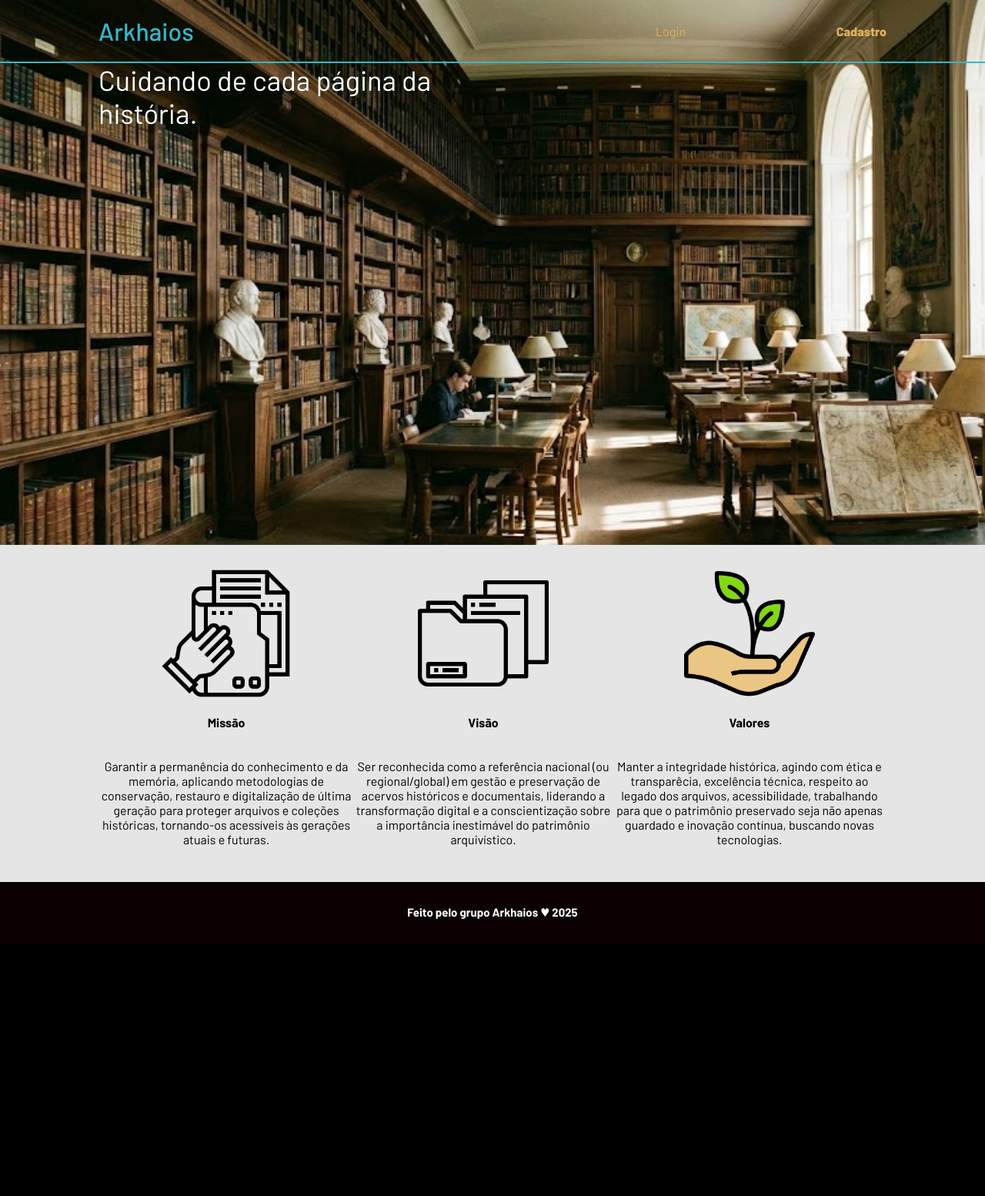
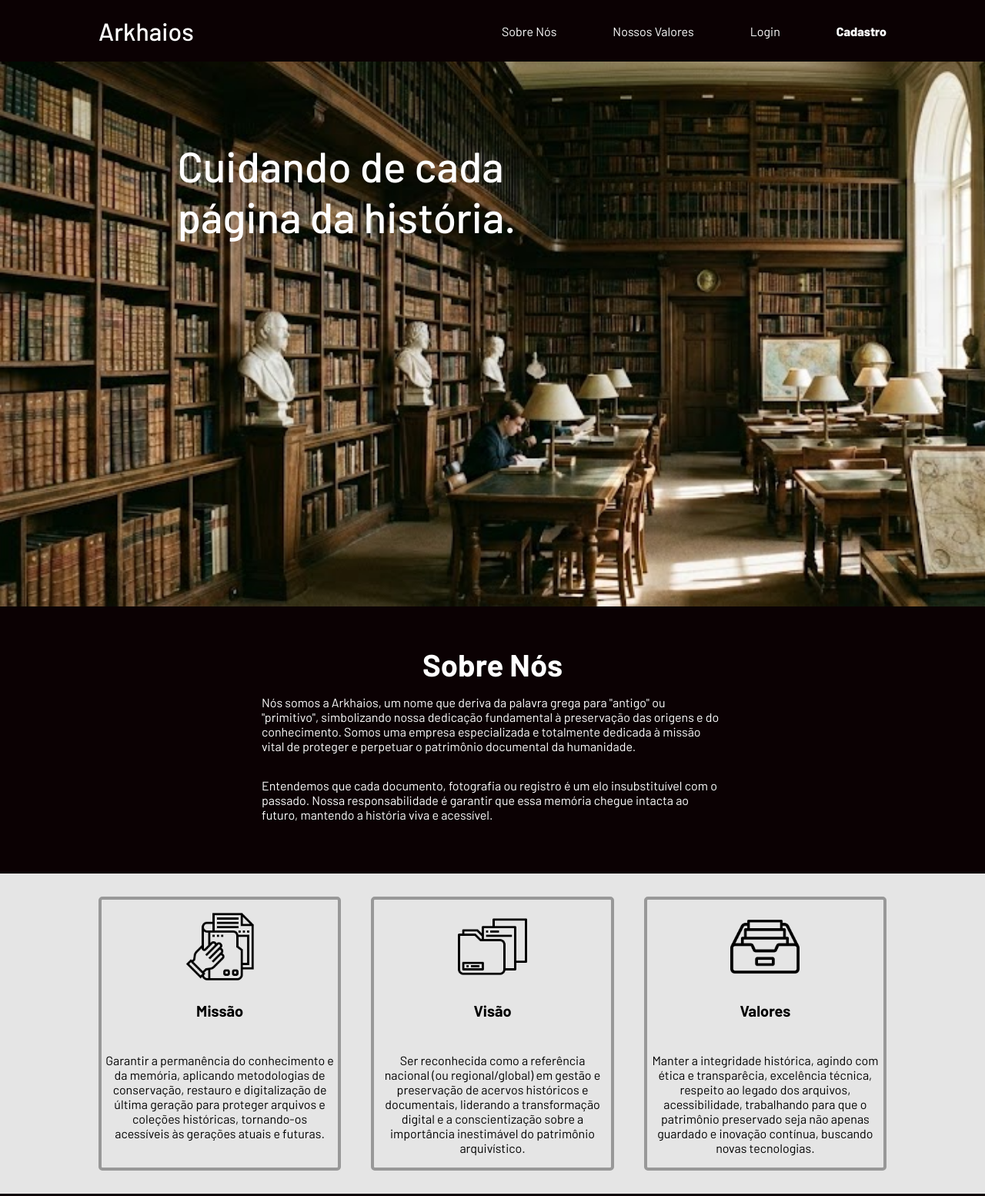
Before and after one commit to DiegoIacabo/1cco-pi-bibliotecaArquivos, a website: page public/index.html in a window 1280 px wide. Shown: the top 1554 px of the page at 77% size. Before the commit the page ends 1226 px from the top, so only its background shows below. Drawn offline with Linux system fonts and the light colour scheme.

Commit message:
Terminando o estilo

```diff
--- a/public/css/estilo.css
+++ b/public/css/estilo.css
@@ -4,12 +4,13 @@ body {
   margin: 0;
   padding: 0;
   font-family: 'Barlow', 'Segoe UI', 'Segoe UI', Tahoma, Geneva, Verdana, sans-serif;
-  background-color: black;
+  background-color: #0b0103;
+  scroll-behavior: smooth;
 }
 
 :root {
   --tamanho-header: 80px;
-  --tamanho-banner: calc(100vh - var(--tamanho-header) - var(--tamanho-footer) - 2px);
+  --tamanho-banner: calc(110vh - var(--tamanho-header) - var(--tamanho-footer) - 2px);
   --tamanho-simulador: calc(100vh - var(--tamanho-header) - var(--tamanho-footer) - 2px);
   --tamanho-login: calc(100vh - var(--tamanho-header) - var(--tamanho-footer) - 2px);
   --tamanho-footer: 10px;
@@ -31,7 +32,7 @@ body {
 }
 .header {
   height: var(--tamanho-header);
-  border-bottom: 2px solid #32b9cd;
+  background-color: #0b0103;
 
 }
 
@@ -44,7 +45,7 @@ body {
 
 .header a {
   text-decoration: none;
-  color: #e3b062;
+  color: white;
 }
 
 .agora {
@@ -52,15 +53,16 @@ body {
 }
 
 .navbar {
-  width: 300px;
+  width: 500px;
   display: flex;
   justify-content: space-between;
   list-style: none;
   color: #e3b062;
+  gap: 10px;
 }
 
 .titulo {
-  color: #32b9cd;
+  color: white;
   width: fit-content;
   font-weight: 500;
 }
@@ -86,8 +88,10 @@ body {
 .banner .container p {
   width: 50%;
   margin: 0;
-  padding: 0;
-  font-size: 36px;
+  padding: 10%;
+  font-size: 55px;
+  font-weight: 500;
+
 }
 
 .banner .container span {
@@ -96,35 +100,65 @@ body {
 
 /* MISSÃO VISÃO VALORES */
 
-.social {
+#sobrenos{
+  color: white;
+  display: flex;
+  align-items: center;
+  justify-content: center;
+  flex-direction: column;
+  padding: 4%;
+}
+
+#sobrenos h4{
+  font-size: 40px;
+  margin: 0;
+  padding: 0;
+}
+
+#sobrenos p{
+  width: 600px;
+  font-size: 16px;
+}
+#social {
   background-color: #e5e5e5;
   display: flex;
 }
 
-.social .container {
+#social .container {
   justify-content: center;
 }
 
 .box img {
-  width: 170px;
+  width: 90px;
+margin-top: 5%;
 }
 
-.social .container .boxes {
+.box p{
+  width: 300px;
+}
+
+#social .container .boxes {
   display: flex;
   justify-content: space-between;
   width: 100%;
   padding: 30px 0;
 }
 
-.social p {
+#social p {
   text-align: center;
 }
-
+.box h4{
+  font-size: 20px;
+}
 .box {
   display: flex;
   flex-direction: column;
   align-items: center;
+  width: 30%;
+  border:solid 4px #989898;
+  border-radius: 5px;
 }
+
 
 /* FOOTER */
 
@@ -263,6 +297,7 @@ body {
   border: #ED145B 3px solid;
   padding: 10px;
   margin-right: 10%;
+
 }
 
 .card_erro #mensagem_erro {
--- a/public/index.html
+++ b/public/index.html
@@ -19,14 +19,21 @@
 
     <div class="header">
       <div class="container">
-             <a href="index.html"><h1 class="titulo">Arkhaios</h1></a>
+        <a href="index.html">
+          <h1 class="titulo">Arkhaios</h1>
+        </a>
         <ul class="navbar">
-
+          <li>
+            <a href="index.html#sobrenos">Sobre Nós</a>
+          </li>
+          <li>
+            <a href="index.html#social">Nossos Valores</a>
+          </li>
           <li>
             <a href="login.html">Login</a>
           </li>
           <li class="agora">
-          <a href="#">Cadastro</a>
+            <a href="cadastro.html">Cadastro</a>
           </li>
         </ul>
       </div>
@@ -37,23 +44,43 @@
     </div>
   </div>
 
-    <div class="social">
+
+  <div id="sobrenos">
+
+    <h4>Sobre Nós</h4>
+    <p>Nós somos a Arkhaios, um nome que deriva da palavra grega para "antigo" ou "primitivo", simbolizando nossa
+      dedicação fundamental à preservação das origens e do conhecimento. Somos uma empresa especializada e totalmente
+      dedicada à missão vital de proteger e perpetuar o patrimônio documental da humanidade.
+
+    </p>
+    <p>
+       Entendemos que cada documento, fotografia ou registro é um elo insubstituível com o passado. Nossa
+      responsabilidade é garantir que essa memória chegue intacta ao futuro, mantendo a história viva e acessível.
+    </p>
+  </div>
+  <div id="social">
     <div class="container">
       <div class="boxes">
         <div class="box">
           <img src="assets/icon/maoarquivo.png">
           <h4>Missão</h4>
-            <p>Garantir a permanência do conhecimento e da memória, aplicando metodologias de conservação, restauro e digitalização de última geração para proteger arquivos e coleções históricas, tornando-os acessíveis às gerações atuais e futuras.</p>
+          <p>Garantir a permanência do conhecimento e da memória, aplicando metodologias de conservação, restauro e
+            digitalização de última geração para proteger arquivos e coleções históricas, tornando-os acessíveis às
+            gerações atuais e futuras.</p>
         </div>
         <div class="box">
           <img src="assets/icon/gestao.png">
           <h4>Visão</h4>
-            <p>Ser reconhecida como a referência nacional (ou regional/global) em gestão e preservação de acervos históricos e documentais, liderando a transformação digital e a conscientização sobre a importância inestimável do patrimônio arquivístico.</p>
+          <p>Ser reconhecida como a referência nacional (ou regional/global) em gestão e preservação de acervos
+            históricos e documentais, liderando a transformação digital e a conscientização sobre a importância
+            inestimável do patrimônio arquivístico.</p>
         </div>
         <div class="box">
-            <img src="assets/imgs/growth_color.png">
+          <img src="assets/inbox.png">
           <h4>Valores</h4>
-            <p>Manter a integridade histórica, agindo com ética e transparêcia, excelência técnica, respeito ao legado dos arquivos, acessibilidade, trabalhando para que o patrimônio preservado seja não apenas guardado e inovação contínua, buscando novas tecnologias.</p>
+          <p>Manter a integridade histórica, agindo com ética e transparêcia, excelência técnica, respeito ao legado dos
+            arquivos, acessibilidade, trabalhando para que o patrimônio preservado seja não apenas guardado e inovação
+            contínua, buscando novas tecnologias.</p>
         </div>
       </div>
     </div>
@@ -61,7 +88,7 @@
 
   <div class="footer">
     <div class="container">
-        <h4>Feito pelo grupo Arkhaios &hearts;  2025</h4>
+      <h4>Feito pelo grupo Arkhaios &hearts; 2025</h4>
       <!--   <span class="version">v1.0.0</span> -->
     </div>
   </div>
```
Also changed, not shown: public/cadastro.html (+11 -7 lines), public/login.html (+9 -4 lines), public/assets/inbox.png (added). Lines whose indentation alone changed are shown as unchanged.
